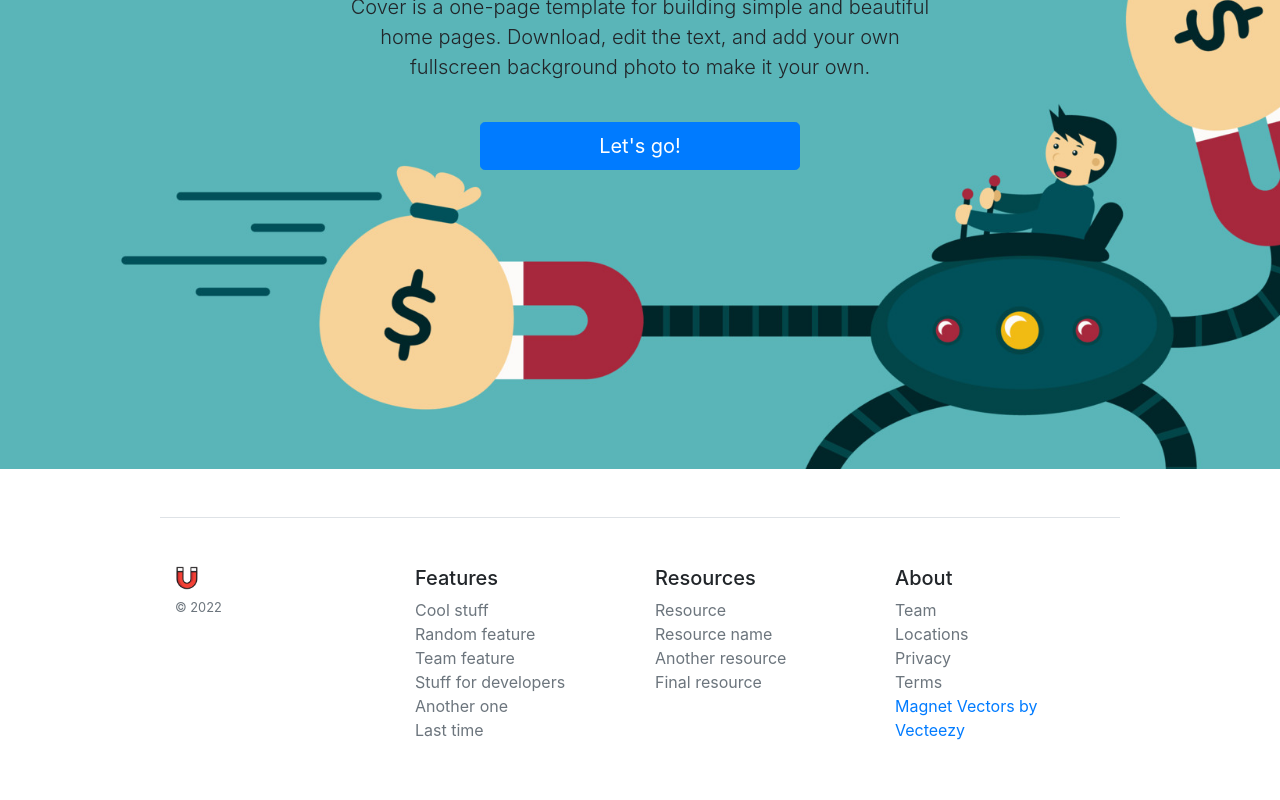
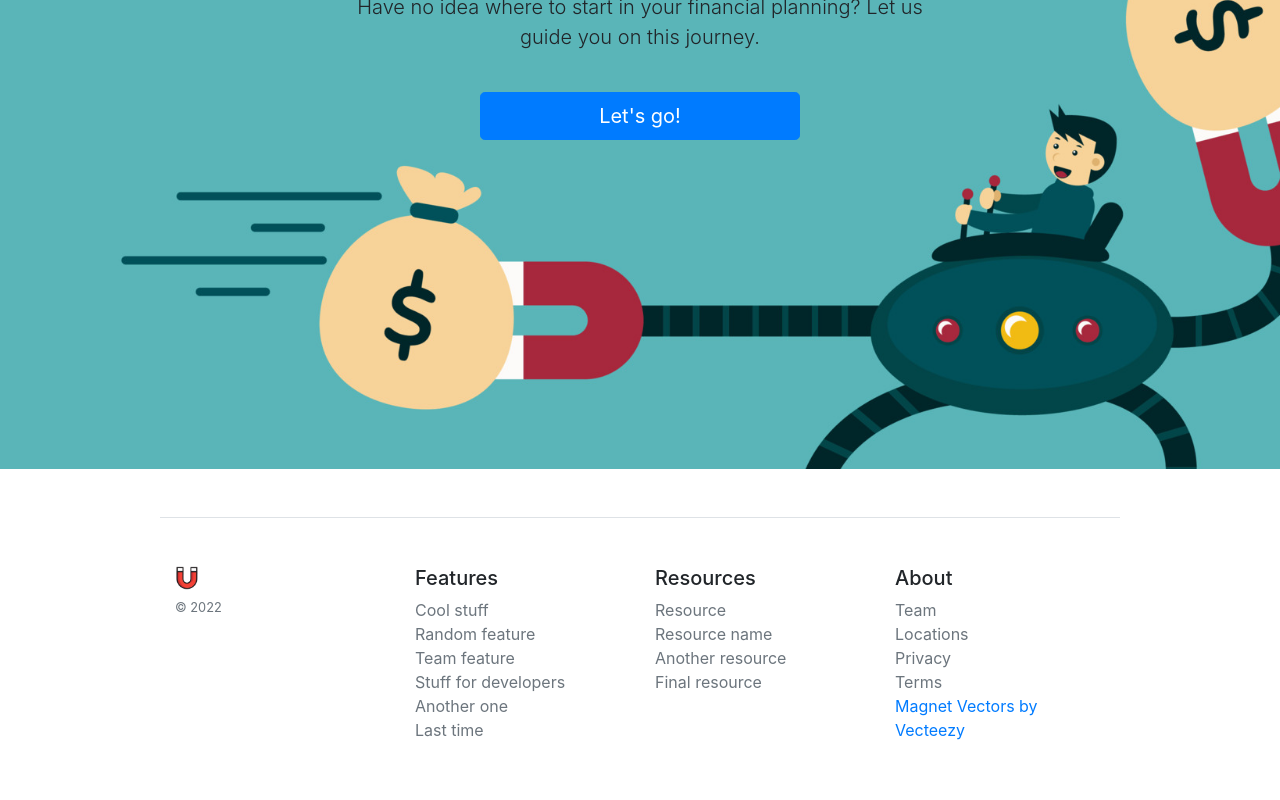
Before and after one commit to beatriceyapsm/NUS-MONEY, a plain HTML site: page index.html in a window 1280 px wide. Shown: the part 218-1018 px from the top of the page. Drawn offline with nearby package versions, Linux system fonts and the light colour scheme.

Commit message:
update index writeup

```diff
--- a/index.html
+++ b/index.html
@@ -44,8 +44,7 @@
   <div class="indexBackground mainDiv">
     <div class="pricing-header px-3 py-3 pt-md-5 pb-md-4 mx-auto w-50 text-center">
       <h1 class="display-4">Welcome <span class="userName"></span> !</h1>
-      <p class="lead">Cover is a one-page template for building simple and beautiful home pages. Download, edit the
-        text, and add your own fullscreen background photo to make it your own.</p>
+      <p class="lead">Have no idea where to start in your financial planning? Let us guide you on this journey.</p>
       <p class="lead">
     </div>
 
```
